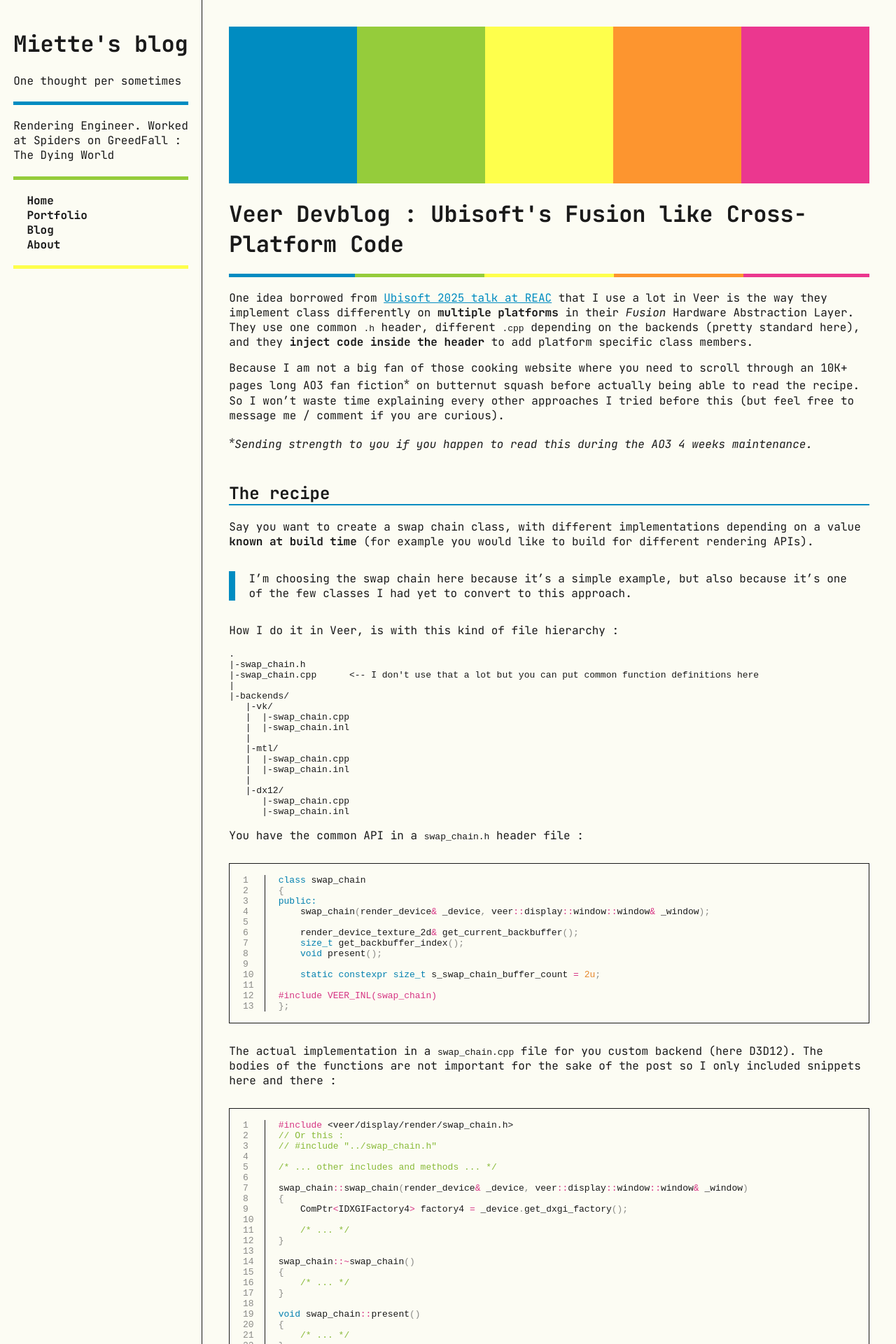
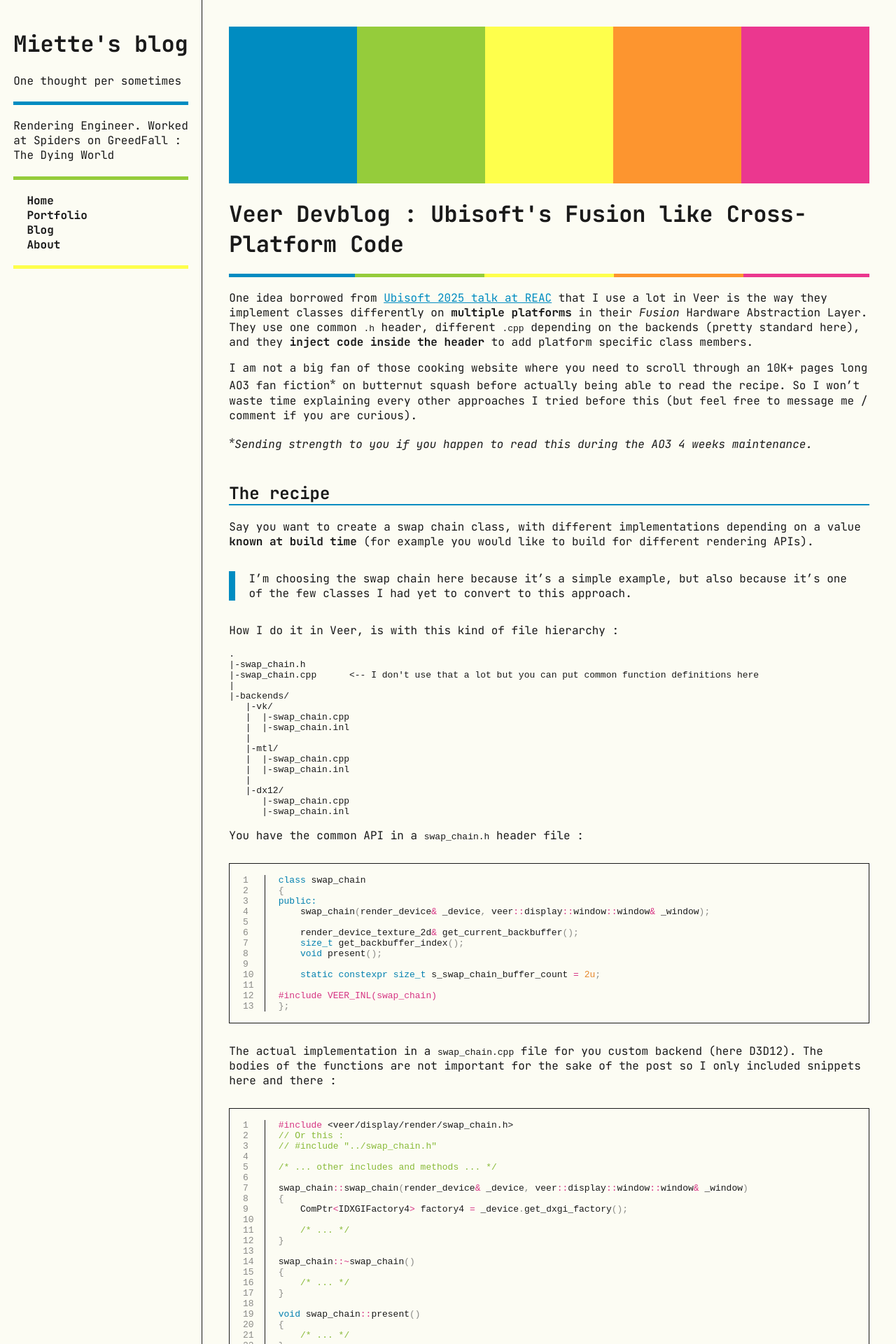
Before and after one commit to tdelort/tdelort.github.io, a Jekyll site: the page built from _posts/2026-11-04-fusion-like-cross-platform-code.md, in a window 1280 px wide. Shown: the top 1920 px of the page at 70% size. Built offline with Jekyll 4.4.1, drawn with Linux system fonts in a browser that asks for light colours; comment, search, counter and statistics services are not loaded.

Commit message:
fix some typos

```diff
--- a/_posts/2026-11-04-fusion-like-cross-platform-code.md
+++ b/_posts/2026-11-04-fusion-like-cross-platform-code.md
@@ -12,9 +12,9 @@ tags:
   - vulkan
 ---
 
-One idea borrowed from [Ubisoft 2025 talk at REAC](https://enginearchitecture.org/downloads/REAC_2025_Anvil.pdf) that I use a lot in Veer is the way they implement class differently on **multiple platforms** in their *Fusion* Hardware Abstraction Layer. They use one common `.h` header, different `.cpp` depending on the backends (pretty standard here), and they **inject code inside the header** to add platform specific class members.
+One idea borrowed from [Ubisoft 2025 talk at REAC](https://enginearchitecture.org/downloads/REAC_2025_Anvil.pdf) that I use a lot in Veer is the way they implement classes differently on **multiple platforms** in their *Fusion* Hardware Abstraction Layer. They use one common `.h` header, different `.cpp` depending on the backends (pretty standard here), and they **inject code inside the header** to add platform specific class members.
 
-Because I am not a big fan of those cooking website where you need to scroll through an 10K+ pages long AO3 fan fiction<sup>\*</sup> on butternut squash before actually being able to read the recipe. So I won't waste time explaining every other approaches I tried before this (but feel free to message me / comment if you are curious).
+I am not a big fan of those cooking website where you need to scroll through an 10K+ pages long AO3 fan fiction<sup>\*</sup> on butternut squash before actually being able to read the recipe. So I won't waste time explaining every other approaches I tried before this (but feel free to message me / comment if you are curious).
 
 *<sup>\*</sup>Sending strength to you if you happen to read this during the AO3 4 weeks maintenance.*
 
```
